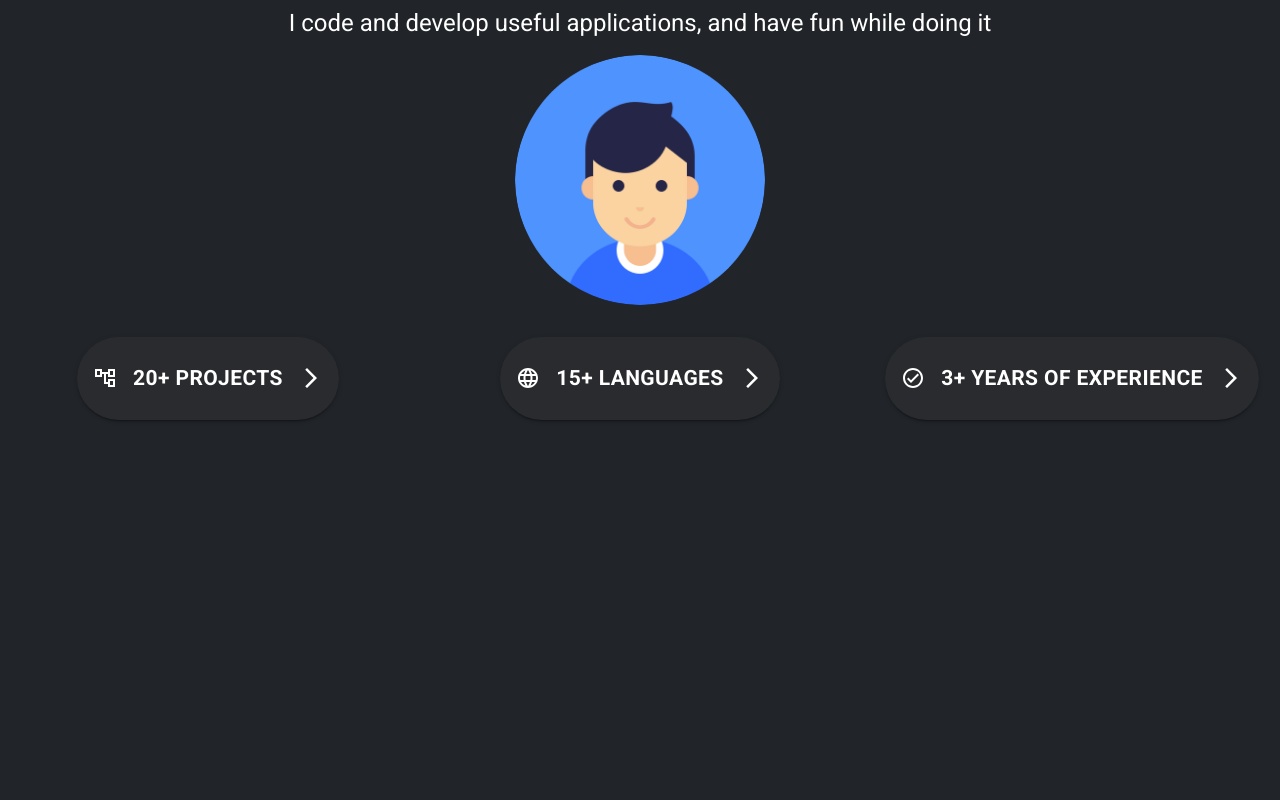
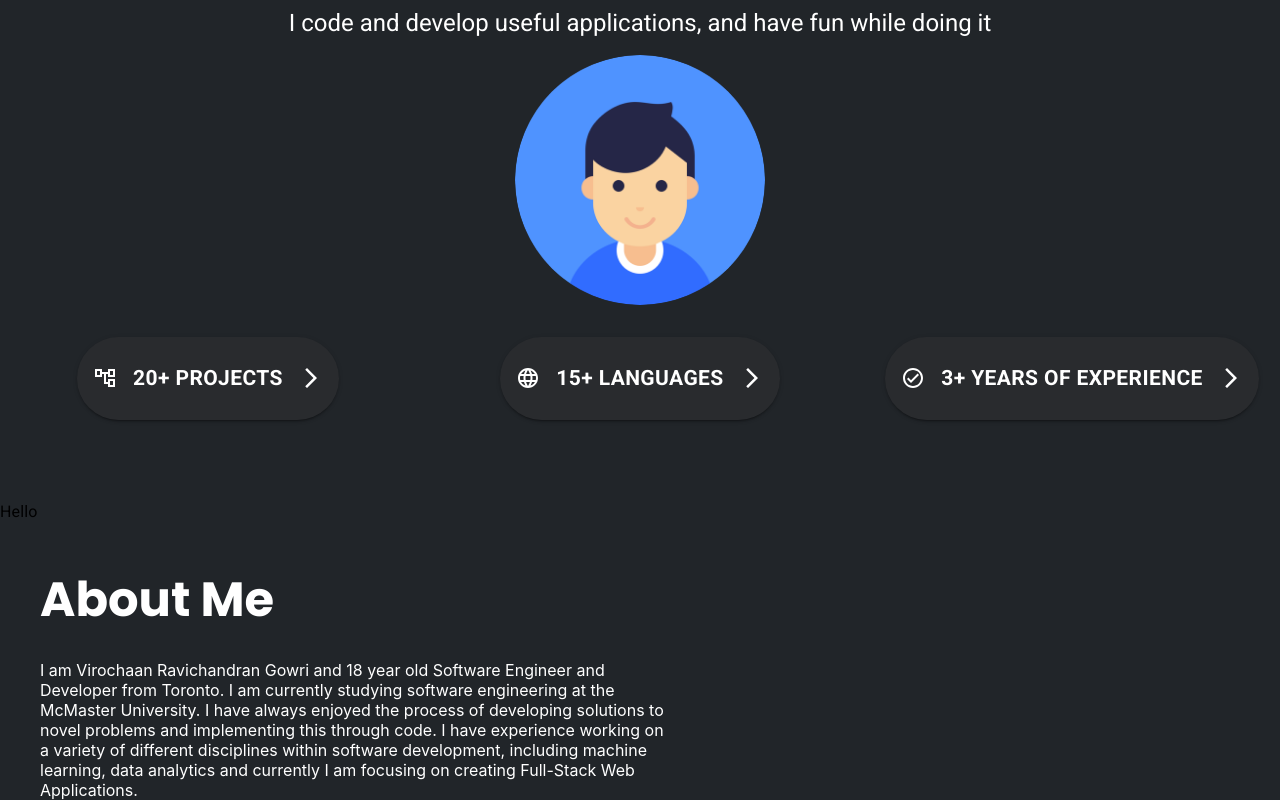
Before and after one commit to VirochaanRG/mywebsite, a React (Create React App) app: page / in a window 1280 px wide. Shown: the part 305-1105 px from the top of the page. Before the commit the page ends 800 px from the top, so only its background shows below. Built offline with nearby package versions, Linux system fonts and the light colour scheme.

Commit message:
Grid To about page

```diff
--- a/src/App.js
+++ b/src/App.js
@@ -1,4 +1,5 @@
 import './App.css';
+import About from './components/About';
 import Hero from './components/Hero';
 import ResponsiveAppBar from './components/Navbar';
 
@@ -9,6 +10,7 @@ function App() {
     <div className="App">
       <ResponsiveAppBar/>
       <Hero/>
+      <About/>
     </div>
   );
 }
--- /dev/null
+++ b/src/components/About.js
@@ -0,0 +1,44 @@
+import { Grid, Typography } from '@mui/material'
+import React from 'react'
+import styled from 'styled-components'
+
+const  About = () => {
+  return (
+      <Wrapper>
+        <Grid container spacing={1}>
+            <Grid item xs={6}>
+                <Typography>Hello</Typography>
+            </Grid>
+            <Grid item xs={6}
+                sx={{
+                    ml: 5,
+                    mt: 5,
+                    mr: 3,
+                }}
+            >
+                    <Typography variant="h3" color="white" sx={{mb: 4, fontFamily:'Poppins', fontWeight: 'bold'}}>About Me</Typography>
+                    <Typography variant="text" color="white" sx={{mr:3}}>
+                        I am Virochaan Ravichandran Gowri and 18 year old
+                        Software Engineer and Developer from Toronto. I am currently
+                        studying software engineering at the McMaster University. I have
+                        always enjoyed the process of developing solutions to novel problems
+                        and implementing this through code. I have experience working on a variety of
+                        different disciplines within software development, including machine learning,
+                        data analytics and currently I am focusing on creating Full-Stack Web Applications.
+                    </Typography>
+            </Grid>
+
+        </Grid>
+
+      </Wrapper>
+  )
+}
+
+export default About
+
+const Wrapper = styled.div`
+    margin-top: 5rem;
+`
+const AboutInfo = styled.div`
+    margin
+`
```
